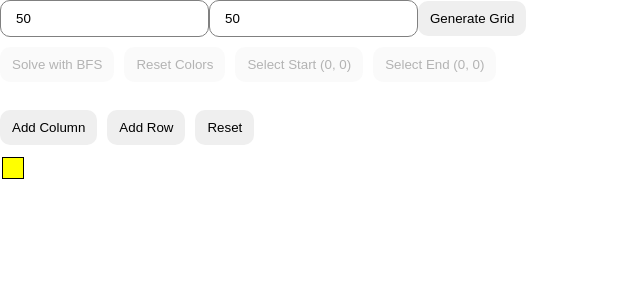
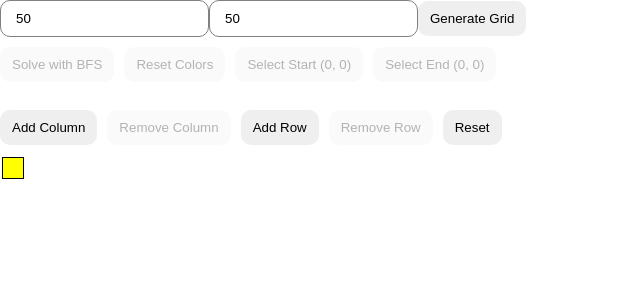
Before and after one commit to mohammad-ali-dehlvi/graph_traversal, a React (Vite) app: page / in a window 1280 px wide. Shown: the top 300 px of the page, without its empty margins (0-640 px from the left). Built offline with nearby package versions, Linux system fonts and the light colour scheme.

Commit message:
Added remove row and col feature to number puzzle solver

```diff
--- a/src/components/NumberPuzzleSolver/index.tsx
+++ b/src/components/NumberPuzzleSolver/index.tsx
@@ -1,4 +1,4 @@
-import { useCallback, useEffect, useMemo, useState, type ChangeEvent } from "react"
+import { useCallback, useEffect, useMemo, useRef, useState, type ChangeEvent } from "react"
 import style from "./style.module.css"
 import { extractData, retractData } from "./utils/extractData"
 import { solvePuzzle, type PuzzleResultType } from "./utils/solvePuzzle"
@@ -51,6 +51,16 @@ export default function NumberPuzzleSolver() {
         })
     }, [grid])
 
+    const removeCol = useCallback(() => {
+        setGrid(prev => {
+            const newGrid = [...prev];
+            for (let i = 0; i < newGrid.length; i++) {
+                newGrid[i].pop()
+            }
+            return newGrid
+        })
+    }, [grid])
+
     const addRow = useCallback(() => {
         setGrid(prev => {
             const newGrid = [...prev];
@@ -59,6 +69,14 @@ export default function NumberPuzzleSolver() {
                 arr.push(0)
             }
             newGrid.push(arr)
+            return newGrid
+        })
+    }, [grid])
+
+    const removeRow = useCallback(() => {
+        setGrid(prev => {
+            const newGrid = [...prev];
+            newGrid.pop()
             return newGrid
         })
     }, [grid])
@@ -87,7 +105,7 @@ export default function NumberPuzzleSolver() {
 
     useEffect(() => {
 
-        if (grid.length < activeCell[0] || grid[0].length < activeCell[1]) {
+        if (grid.length <= activeCell[0] || grid[0].length <= activeCell[1]) {
             setActiveCell(() => {
                 return [
                     Math.min(activeCell[0], grid.length - 1),
@@ -129,13 +147,15 @@ export default function NumberPuzzleSolver() {
         return () => {
             window.removeEventListener("keydown", keyboardEventHandler)
         }
-    }, [focused])
+    }, [focused, activeCell])
 
     return (
         <div tabIndex={0} onFocus={() => { setFocused(true) }} onBlur={() => { setFocused(false) }} >
             <div style={{ display: "flex", flexDirection: "row", gap: "10px", marginBottom: "10px" }} >
                 <NormalButton onClick={addCol} >Add Column</NormalButton>
+                <NormalButton onClick={removeCol} disabled={grid[0].length <= 1} >Remove Column</NormalButton>
                 <NormalButton onClick={addRow} >Add Row</NormalButton>
+                <NormalButton onClick={removeRow} disabled={grid.length <= 1} >Remove Row</NormalButton>
                 {isCompleted &&
                     <NormalButton onClick={solveGrid} >Solve</NormalButton>
                 }
@@ -151,9 +171,9 @@ export default function NumberPuzzleSolver() {
                                     const isActive = activeCell[0] === i && activeCell[1] === j
                                     const isInResult = `${i}-${j}` in resultObj
                                     return (
-                                        <td key={`${i}-${j}`} >
+                                        <td key={`${i}-${j}`} onClick={() => { setActiveCell([i, j]) }} >
                                             <div style={{ width: "20px", height: "20px", textAlign: "center", overflow: "hidden", border: "1px solid black", background: isInResult ? "green" : isActive ? "yellow" : i === 0 || j === 0 ? "rgba(0,0,0,0.2)" : "#FFF" }} >
-                                                {isActive && focused && !isInResult && (i > 0 || j > 0) ? <NormalInput id={`num-input`} className={style["num_input"]} defaultValue={n} type="number" min={0} autoFocus onChange={inputChange} style={{ width: "100%", height: "100%", padding: "0px", borderRadius: 0 }} /> :
+                                                {isActive && focused && !isInResult && (i > 0 || j > 0) ? <NormalInput id={`num-input`} className={style["num_input"]} autoFocus defaultValue={n} type="number" min={0} onChange={inputChange} style={{ width: "100%", height: "100%", padding: "0px", borderRadius: 0 }} /> :
                                                     n !== 0 ? n : ""
                                                 }
                                             </div>
```
Also changed, not shown: src/components/VectorFlowField/index.tsx (added).
